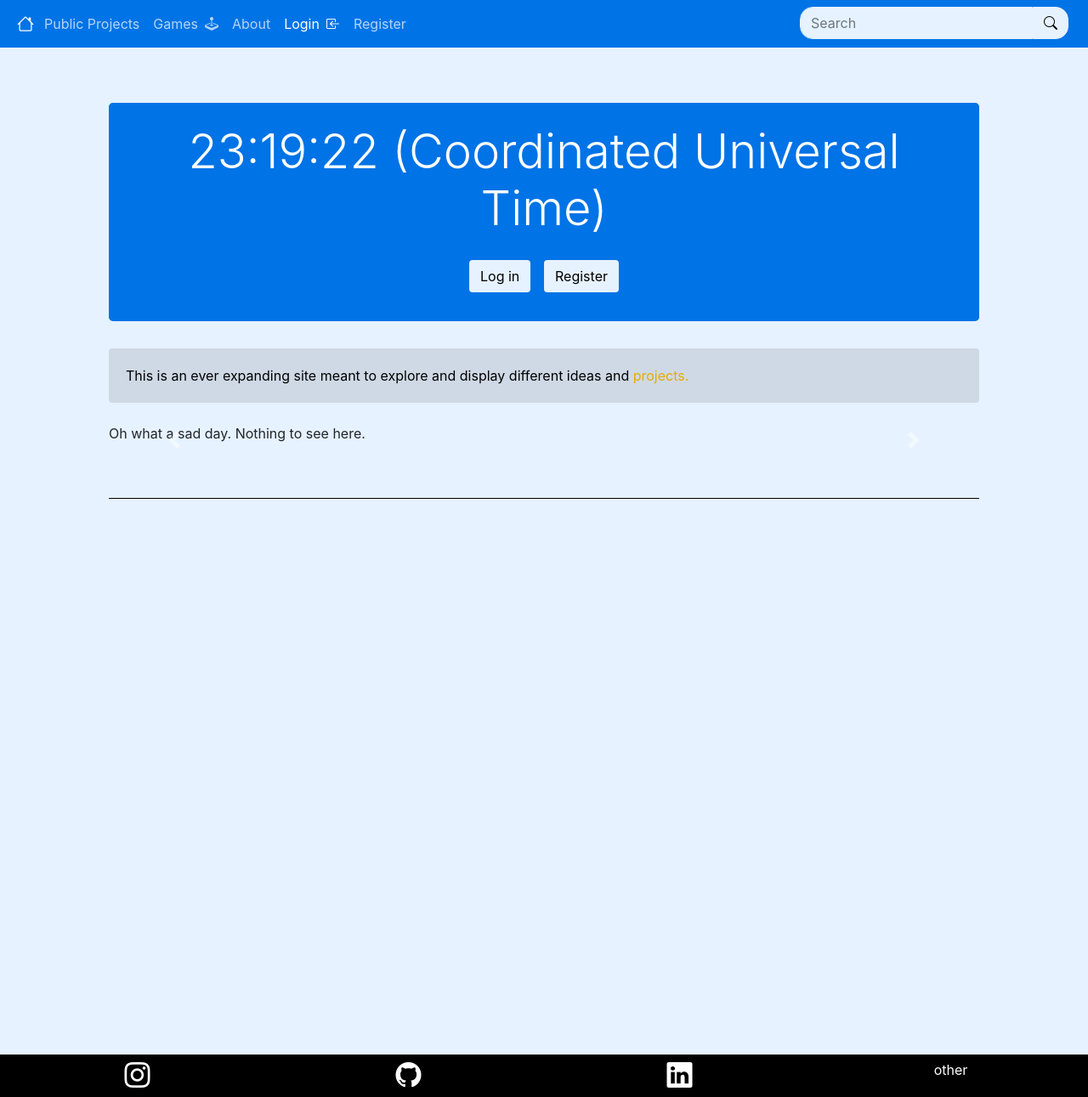
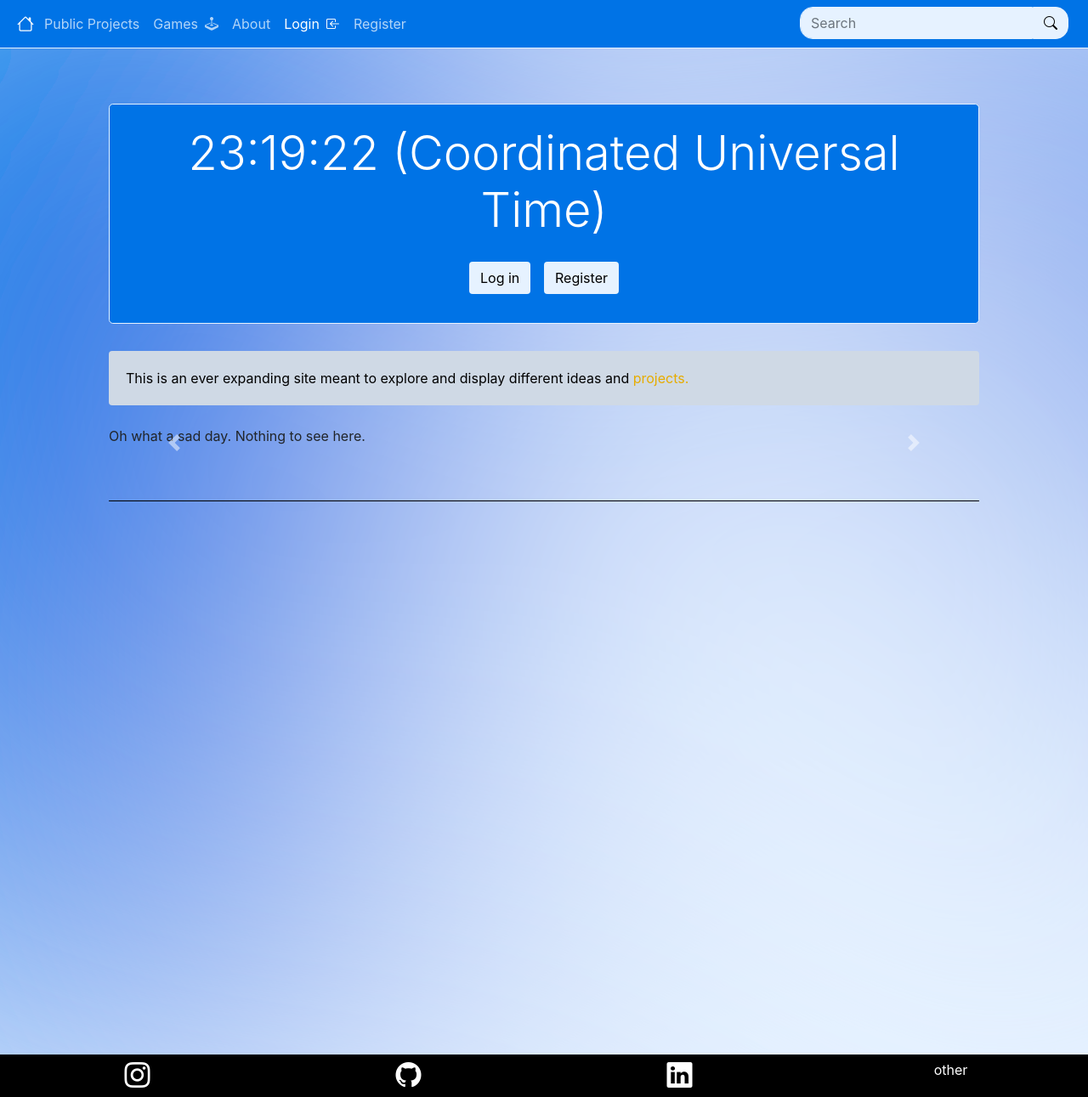
Before and after one commit to M-Aguilar/PS, a Django app: template main/templates/main/index.html in a window 1280 px wide. Shown: the whole page at 85% size. Run offline with Django 3.2, Linux system fonts and the light colour scheme; the template is opened without the code that fills it, so the values that code supplies are empty; some libraries are stand-ins or nearby versions.

Commit message:
Update styling

```diff
--- a/main/static/main/basestyle.css
+++ b/main/static/main/basestyle.css
@@ -18,6 +18,21 @@ html,body {
 	background-color: var(--blank);
 }
 
+@keyframes slidein {
+	10% {
+	  opacity: 0;
+	}
+	100% {
+		opacity: 1;
+	}
+}
+
+#background-svg {
+	position: fixed;
+	height:100%;
+	width:100%;
+}
+
 div.main-container {
 	position:absolute;
 	min-height: 100%;
@@ -25,6 +40,21 @@ div.main-container {
 	width: 100%;
 	margin:0;
 	padding:0;
+}
+
+nav {
+	border-bottom: var(--blank) 1px solid;
+}
+.jumbotron, .b-1 {
+	border: var(--blank) 1px solid;
+}
+
+.circle1 {
+	fill: var(--theme-color);
+}
+
+.circle2 {
+	fill: var(--blank);
 }
 
 div.scope {
@@ -67,6 +97,7 @@ button.dropdown-item:hover {
 /* BUTTON THEME 1*/
 
 .btn-1,.btn-blank:hover{
+	border: var(--blank) 1px solid;
 	background-color:var(--theme-color);
 	color:white;
 }
@@ -351,18 +382,20 @@ div.project-border {
 }
 
 .card {
+	border: var(--blank) 1px solid;
+	border-radius: 5px;
 	background-color: transparent;
 }
 
 .card-header {
 	background-color: var(--theme-color);
-	border-style: none;
+	border-radius: 4px;
 	color:white;
 }
 
 .card-body {
 	background-color: var(--off);
-	border-radius: 0 0 5px 5px;
+	border-radius: 0 0 4px 4px;
 	color: var(--text-color);
 }
 .pop-project {
@@ -406,6 +439,7 @@ div.project-border {
 	padding-bottom: 5%;
 }
 .square-1, .square-2, .square-3, .square-4 {
+	border: var(--blank) 1px solid;
 	display:inline-block;
 	height: 10vw;
 	width: 10vw;
--- a/main/templates/main/base.html
+++ b/main/templates/main/base.html
@@ -19,6 +19,23 @@
 		<meta name="theme-color" content="#0073e6">
 	</head>
 	<body>
+		<svg id="background-svg" viewBox="0 0 900 600" xmlns="http://www.w3.org/2000/svg" xmlns:xlink="http://www.w3.org/1999/xlink" version="1.1">
+			<defs>
+				<filter id="blur1" x="-10%" y="-10%" width="120%" height="120%">
+					<feFlood flood-opacity="0" result="BackgroundImageFix"></feFlood>
+					<feBlend mode="normal" in="SourceGraphic" in2="BackgroundImageFix" result="shape"></feBlend>
+					<feGaussianBlur stdDeviation="161" result="effect1_foregroundBlur"></feGaussianBlur>
+				</filter>
+			</defs>
+			<g filter="url(#blur1)">
+				<circle class="circle1" cx="329" cy="306" r="357"></circle>
+				<circle class="circle2" cx="867" cy="566" r="357"></circle>
+				<circle class="circle1" cx="139" cy="341" r="357"></circle>
+				<circle class="circle1" cx="848" cy="138" r="357"></circle>
+				<circle class="circle2" cx="595" cy="330" r="357"></circle>
+				<circle class="circle1" cx="74" cy="37" r="357"></circle>
+			</g>
+		</svg>
 		<div class="main-container">
 			<nav class='navbar navbar-expand-lg navbar-dark sticky-top'>
  		  		<div class="my-auto"><a class="navbar-brand mx-1" href="{% url 'index' %}"><i class="bi-house"></i></a></div>
@@ -35,11 +52,11 @@
 	    						<div class="dropdown-menu text-center bg-transparent border-0 py-0 my-0">
 	    							<hr class="d-lg-none py-0 my-0 light-g">
 	    							<br class="d-none d-lg-inline my-0 py-0">
-		    						<a class="nav-link text-left dropdown-item rounded mx-auto {% if nbar == 'private' %} active {% endif %}" role="button" href="{% url 'projects' request.user %}">My Projects</a>
+		    						<a class="b-1 nav-link text-left dropdown-item rounded mx-auto {% if nbar == 'private' %} active {% endif %}" role="button" href="{% url 'projects' request.user %}">My Projects</a>
 	    							<hr class="d-lg-none py-0 my-0 light-g">
-		    						<a class="nav-link text-left dropdown-item rounded mx-auto {% if nbar == 'public' %} active {% endif %}" role="button" href="{% url 'projects' 'public' %}">Public Projects</a>
+		    						<a class="b-1 nav-link text-left dropdown-item rounded mx-auto {% if nbar == 'public' %} active {% endif %}" role="button" href="{% url 'projects' 'public' %}">Public Projects</a>
 	    							<hr class="d-lg-none py-0 my-0 light-g">
-	    							<a class="nav-link text-left dropdown-item rounded mx-auto {% if nbar == 'new_project' %} active {% endif %}" role="button" href="{% url 'new_project' %}">New Project <i class="float-right bi-journal-plus"></i></a>
+	    							<a class="b-1 nav-link text-left dropdown-item rounded mx-auto {% if nbar == 'new_project' %} active {% endif %}" role="button" href="{% url 'new_project' %}">New Project <i class="float-right bi-journal-plus"></i></a>
 	    						</div>
 	    					</div>
 	    					{% else %}
--- a/main/templates/main/index.html
+++ b/main/templates/main/index.html
@@ -62,4 +62,11 @@
   <hr class='text-back'>
   <p></p>
 </div>
+{% if not recent_visit %}
+<style>
+nav, div {
+	animation: slidein 4s;
+}
+</style>
+{% endif %}
 {% endblock %}
```
